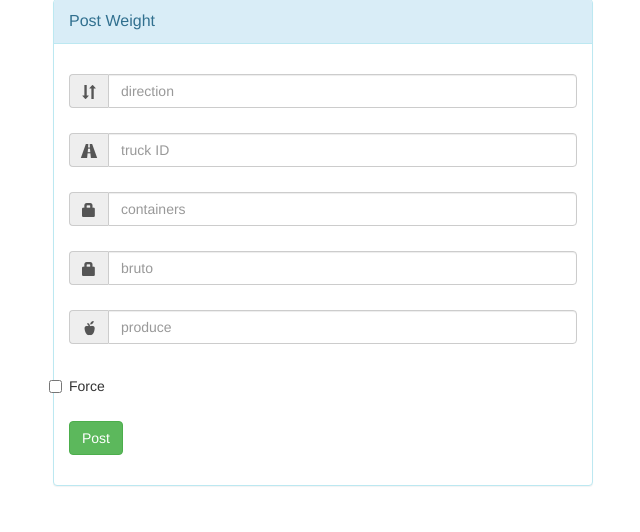
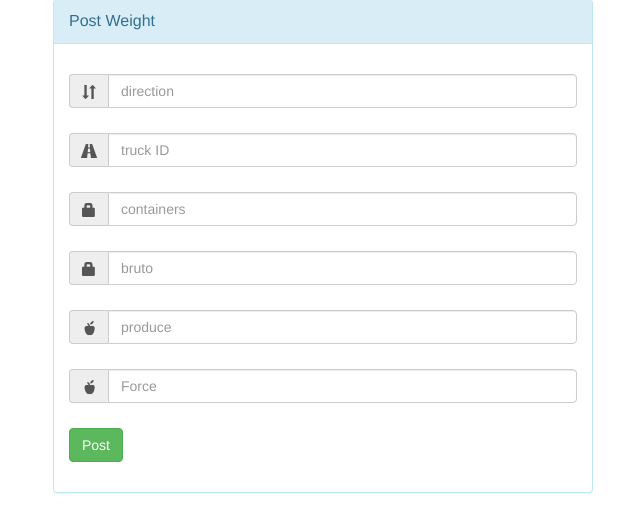
Before and after one commit to kfirlevin/blueteam, a Flask app: page /add_test in a window 1280 px wide. Shown: the part 51-583 px from the top of the page, without its empty margins (317-957 px from the left). Run offline with Flask 2, Linux system fonts and the light colour scheme; some libraries are stand-ins or nearby versions.

Commit message:
small fixes to post weight

```diff
--- a/weight/app.py
+++ b/weight/app.py
@@ -149,7 +149,7 @@ def weight_post():
                                 neto = int(oldBruto) - sum_weight_containers - int(truckTara)
                             produce=data[8]
                         query = "UPDATE transactions SET bruto = " + \
-                            str(newBruto) + " neto = "+str(neto) + " truckTara= " +str(truckTara) + " WHERE id = "+str(data[0])
+                            "'"+str(newBruto)+"'"+","+ " neto = "+"'"+str(neto) +"'"+","+ " truckTara = " +"'"+str(truckTara) +"'"+ " WHERE id = " +"'"+str(data[0])+"'"
                         Connection.Mysql.exec_query(query)
                         return jsonify (id=data[0],truck=truckId, bruto=oldBruto, truckTara=truckTara,neto=neto )
                 else:
--- a/weight/templates/testm.html
+++ b/weight/templates/testm.html
@@ -44,12 +44,16 @@
                     </div>
 
 
+                    <div style="margin-bottom: 25px" class="input-group">
+                        <span class="input-group-addon"><i class="glyphicon glyphicon-apple"></i></span>
+                        <input type="text" class="form-control" name="force"  placeholder="Force">
+                    </div>
 
-                    <div style="margin-bottom: 25px" class="input-group">
+                    <!-- <div style="margin-bottom: 25px" class="input-group">
                         <div class="checkbox">
                             <input id="force" type="checkbox" name="force" value="0"> Force
                         </div>
-                    </div>
+                    </div> -->
 
 
                     <div style="margin-top:10px" class="form-group">
```
